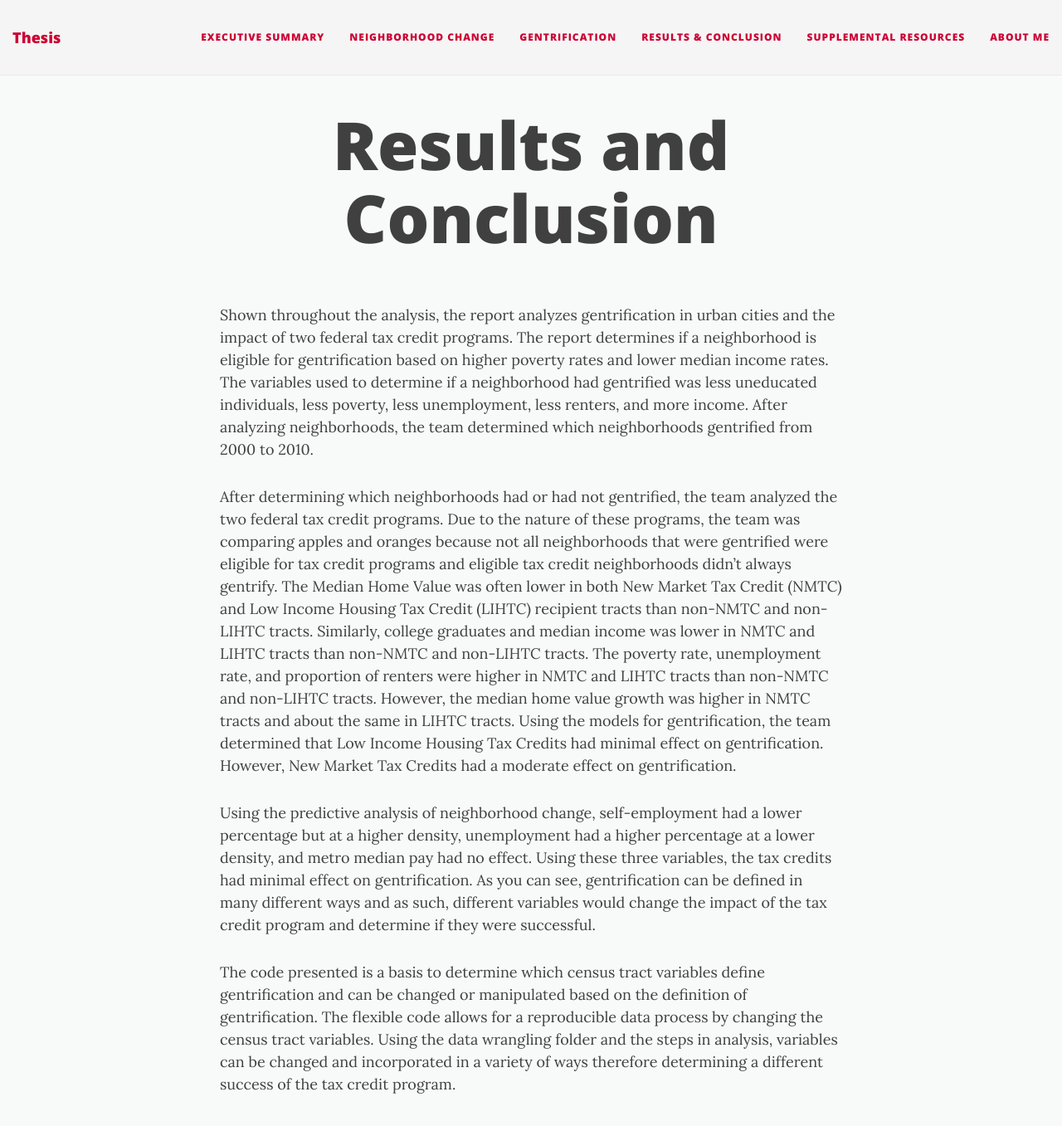
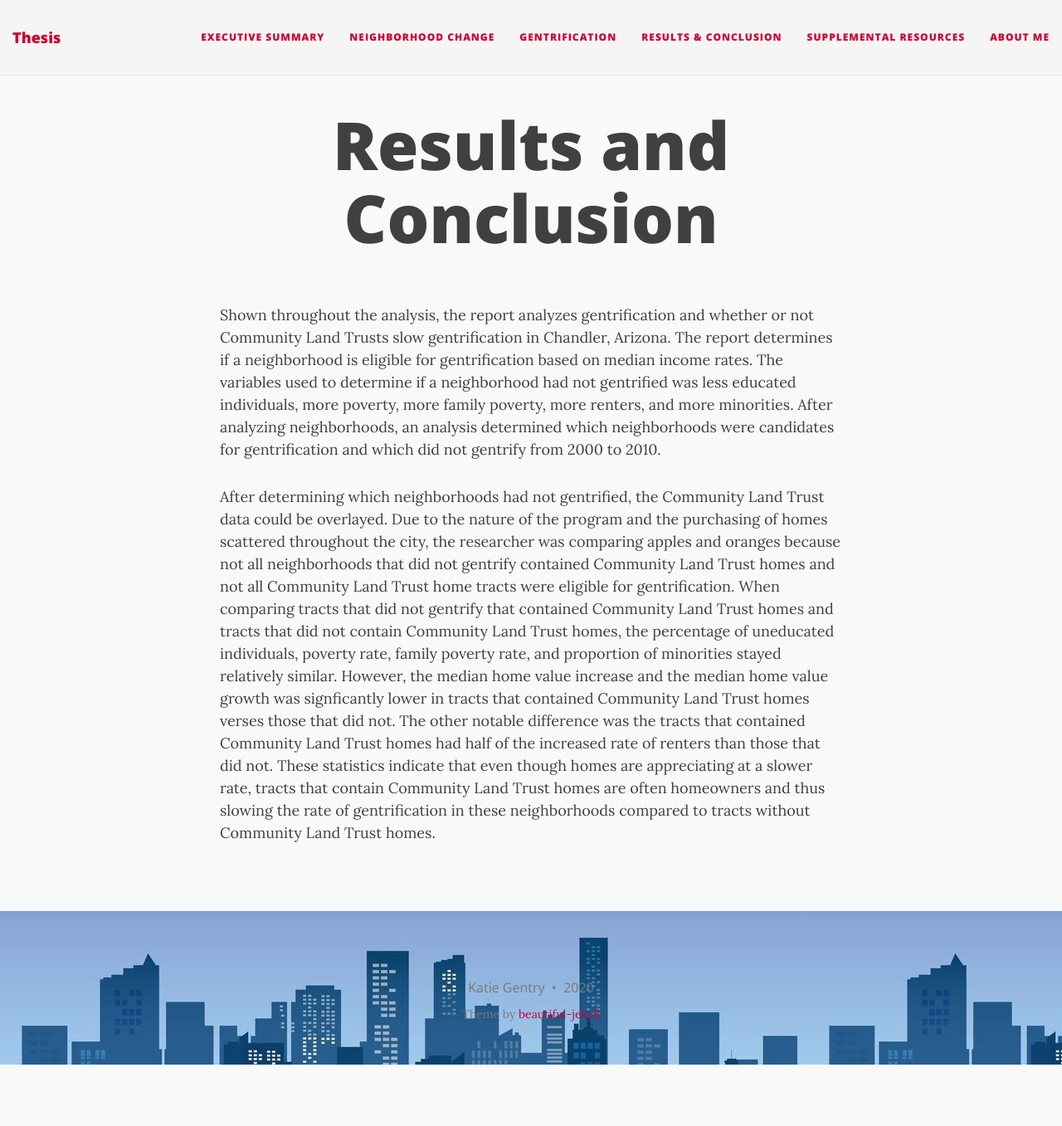
Before and after one commit to katiegentry07/thesis, a Jekyll site: the page built from results.md, in a window 1280 px wide and 1400 px high. Shown: the top 1357 px of the window at 83% size. Built offline with Jekyll 4.4.1, drawn with Linux system fonts in a browser that asks for light colours; nearby versions of some CDN libraries.

Commit message:
Update results.md

```diff
--- a/results.md
+++ b/results.md
@@ -3,10 +3,6 @@ layout: page
 title: Results and Conclusion
 ---
 
-Shown throughout the analysis, the report analyzes gentrification in urban cities and the impact of two federal tax credit programs. The report determines if a neighborhood is eligible for gentrification based on higher poverty rates and lower median income rates. The variables used to determine if a neighborhood had gentrified was less uneducated individuals, less poverty, less unemployment, less renters, and more income. After analyzing neighborhoods, the team determined which neighborhoods gentrified from 2000 to 2010.
+Shown throughout the analysis, the report analyzes gentrification and whether or not Community Land Trusts slow gentrification in Chandler, Arizona. The report determines if a neighborhood is eligible for gentrification based on median income rates. The variables used to determine if a neighborhood had not gentrified was less educated individuals, more poverty, more family poverty, more renters, and more minorities. After analyzing neighborhoods, an analysis determined which neighborhoods were candidates for gentrification and which did not gentrify from 2000 to 2010.
 
-After determining which neighborhoods had or had not gentrified, the team analyzed the two federal tax credit programs. Due to the nature of these programs, the team was comparing apples and oranges because not all neighborhoods that were gentrified were eligible for tax credit programs and eligible tax credit neighborhoods didn't always gentrify. The Median Home Value was often lower in both New Market Tax Credit (NMTC) and Low Income Housing Tax Credit (LIHTC) recipient tracts than non-NMTC and non-LIHTC tracts. Similarly, college graduates and median income was lower in NMTC and LIHTC tracts than non-NMTC and non-LIHTC tracts. The poverty rate, unemployment rate, and proportion of renters were higher in NMTC and LIHTC tracts than non-NMTC and non-LIHTC tracts. However, the median home value growth was higher in NMTC tracts and about the same in LIHTC tracts. Using the models for gentrification, the team determined that Low Income Housing Tax Credits had minimal effect on gentrification. However, New Market Tax Credits had a moderate effect on gentrification.
-
-Using the predictive analysis of neighborhood change, self-employment had a lower percentage but at a higher density, unemployment had a higher percentage at a lower density, and metro median pay had no effect. Using these three variables, the tax credits had minimal effect on gentrification. As you can see, gentrification can be defined in many different ways and as such, different variables would change the impact of the tax credit program and determine if they were successful.
-
-The code presented is a basis to determine which census tract variables define gentrification and can be changed or manipulated based on the definition of gentrification. The flexible code allows for a reproducible data process by changing the census tract variables. Using the data wrangling folder and the steps in analysis, variables can be changed and incorporated in a variety of ways therefore determining a different success of the tax credit program.
+After determining which neighborhoods had not gentrified, the Community Land Trust data could be overlayed. Due to the nature of the program and the purchasing of homes scattered throughout the city, the researcher was comparing apples and oranges because not all neighborhoods that did not gentrify contained Community Land Trust homes and not all Community Land Trust home tracts were eligible for gentrification. When comparing tracts that did not gentrify that contained Community Land Trust homes and tracts that did not contain Community Land Trust homes, the percentage of uneducated individuals, poverty rate, family poverty rate, and proportion of minorities stayed relatively similar. However, the median home value increase and the median home value growth was signficantly lower in tracts that contained Community Land Trust homes verses those that did not. The other notable difference was the tracts that contained Community Land Trust homes had half of the increased rate of renters than those that did not. These statistics indicate that even though homes are appreciating at a slower rate, tracts that contain Community Land Trust homes are often homeowners and thus slowing the rate of gentrification in these neighborhoods compared to tracts without Community Land Trust homes.
```
